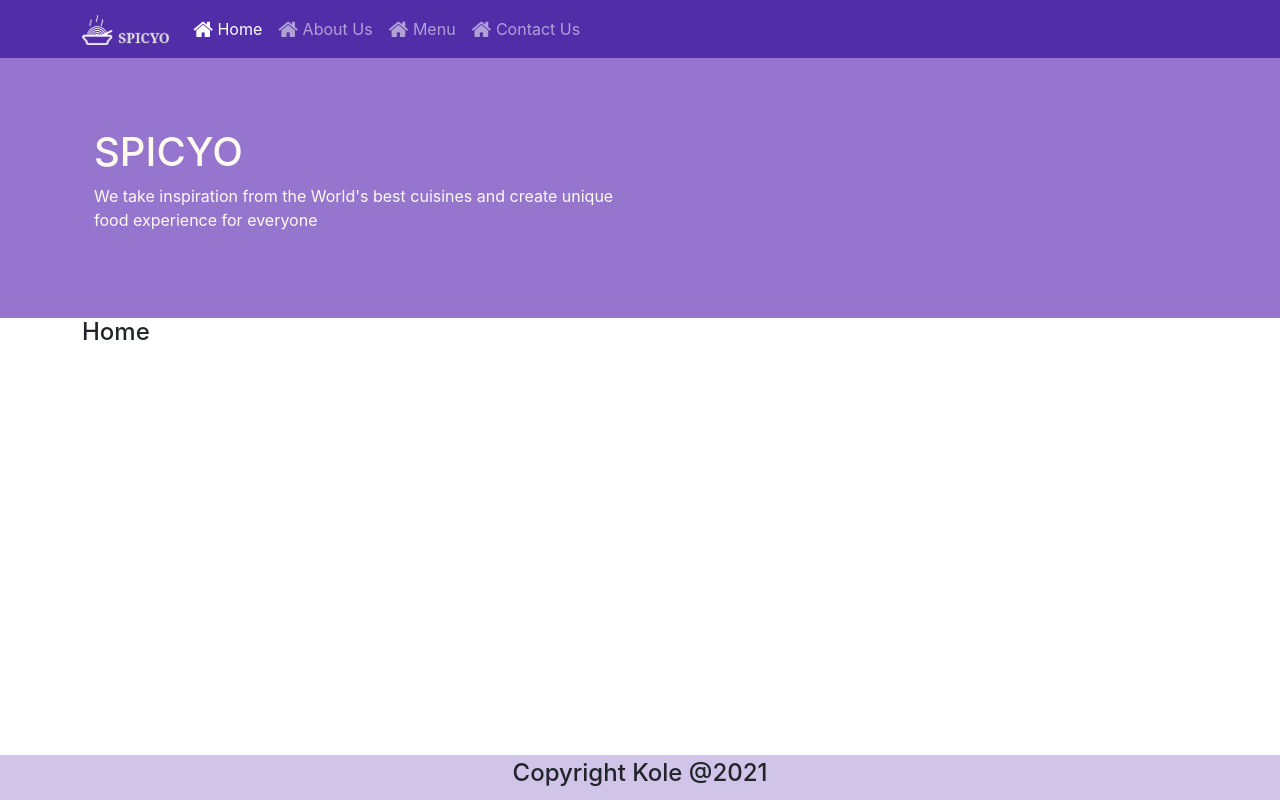
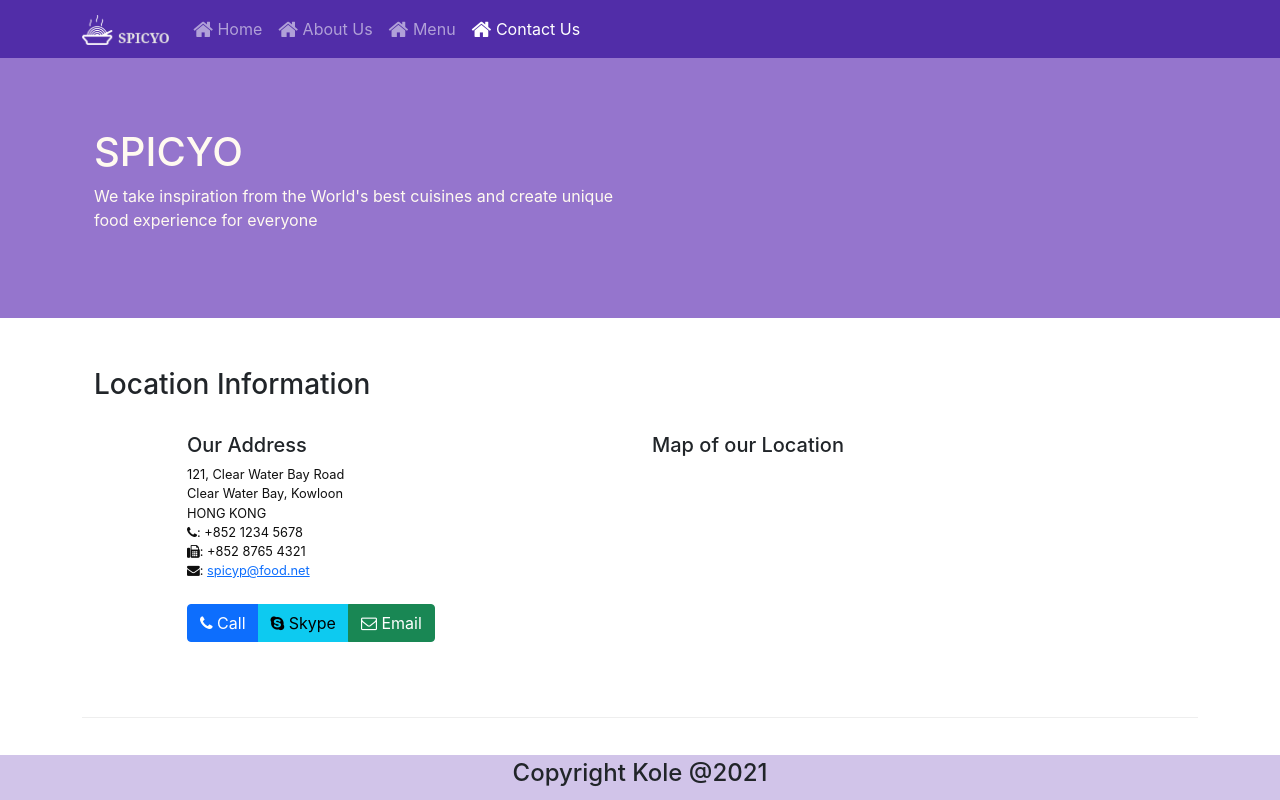
Before and after one commit to kole-swapnil/React-Restaurant-App, a React (Create React App) app: page /contactus in a window 1280 px wide. Before the commit this address led to /home. Built offline with nearby package versions, Linux system fonts and the light colour scheme.

Commit message:
contact comp

```diff
--- /dev/null
+++ b/src/Components/ContactComp.js
@@ -0,0 +1,36 @@
+import React from 'react';
+
+function Contact(props) {
+    return(
+        <div className="container">
+            <div className="row row-content">
+                <div className="col-12">
+                <h3>Location Information</h3>
+                </div>
+                <div className="col-12 col-sm-4 offset-sm-1">
+                        <h5>Our Address</h5>
+                        <address>
+                        121, Clear Water Bay Road<br />
+                        Clear Water Bay, Kowloon<br />
+                        HONG KONG<br />
+                        <i className="fa fa-phone"></i>: +852 1234 5678<br />
+                        <i className="fa fa-fax"></i>: +852 8765 4321<br />
+                        <i className="fa fa-envelope"></i>: <a href="mailto:confusion@food.net">spicyp@food.net</a>
+                        </address>
+                </div>
+                <div className="col-12 col-sm-6 offset-sm-1">
+                    <h5>Map of our Location</h5>
+                </div>
+                <div className="col-12 col-sm-11 offset-sm-1">
+                    <div className="btn-group" role="group">
+                        <a role="button" className="btn btn-primary" href="tel:+85212345678"><i className="fa fa-phone"></i> Call</a>
+                        <a role="button" className="btn btn-info"><i className="fa fa-skype"></i> Skype</a>
+                        <a role="button" className="btn btn-success" href="mailto:confusion@food.net"><i className="fa fa-envelope-o"></i> Email</a>
+                    </div>
+                </div>
+            </div>
+        </div>
+    );
+}
+
+export default Contact;
--- a/src/Components/MainComponent.js
+++ b/src/Components/MainComponent.js
@@ -6,6 +6,7 @@
 import Header from './HeaderComponent';
 import Home from './HomeComponent';
 import { Switch, Route, Redirect} from 'react-router-dom';
+import Contact from './ContactComp';
 
 class MainComponent extends Component{
     constructor(props) {
@@ -24,6 +25,7 @@
             <Switch>
                 <Route path="/home" component={Home} />
                 <Route exact path="/menu" component={() => <Menu dishes={this.state.dishes}/>}/>
+                <Route exact path="/contactus" component={Contact}/>
                 <Redirect to="/home" />
             </Switch>
             <Footer/>
```
